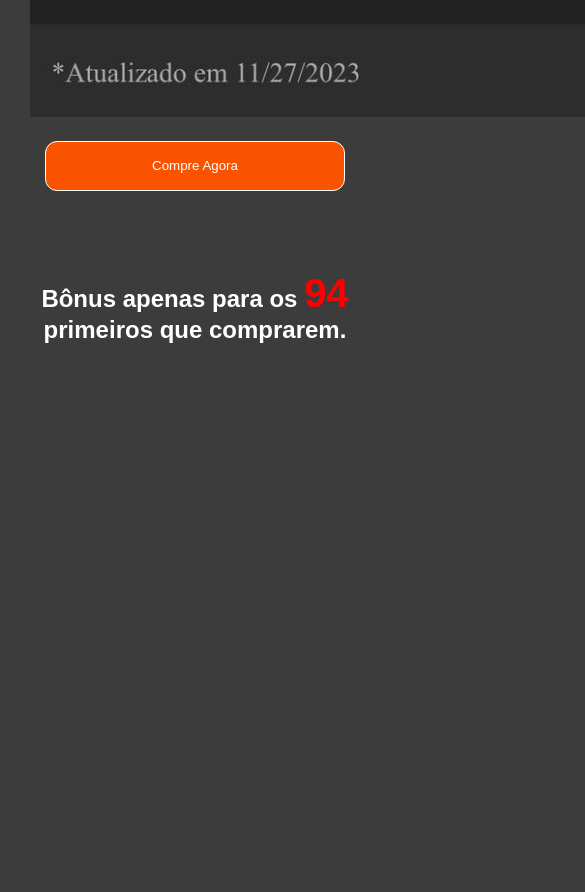
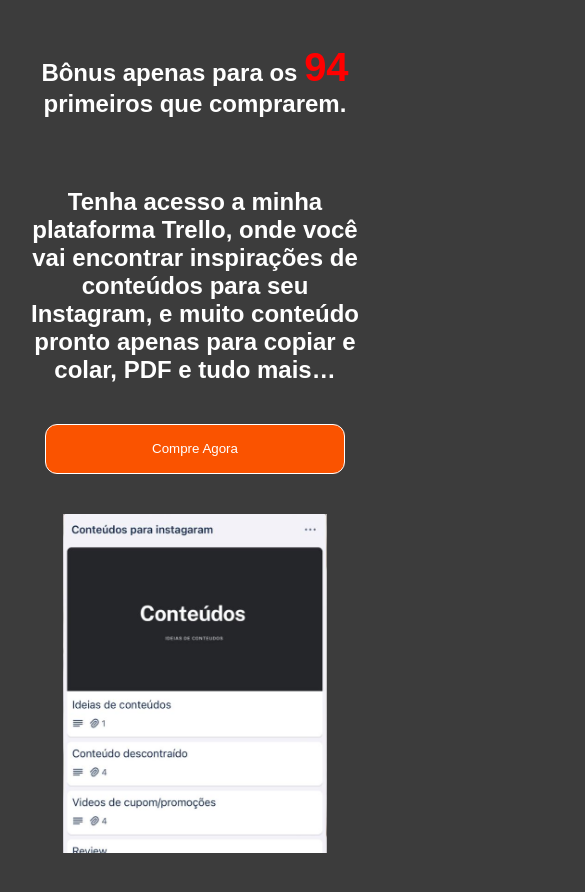
Before and after one commit to brenorusciolelli/lading_page_shein, a plain HTML site: page index.html in a window 390 px wide. Shown: the part 980-1872 px from the top of the page, 585 px wide, since content can reach past the window. Drawn offline with Linux system fonts and the light colour scheme.

Commit message:
responsividade no layout

```diff
--- a/index.html
+++ b/index.html
@@ -20,7 +20,7 @@
             <img src="./image/shein.JPG" alt="">
         </form>
         </div>
-        <div id="botao" style="padding-top: 20px">
+        <div id="imagem" style="padding-top: 20px">
             <a href="https://pay.kirvano.com/67ef3e4c-e9e7-4ccb-9f88-3133b1cffc3f" target="_blank">
                 <button type="button">Compre Agora</button>
             </a>
@@ -48,7 +48,9 @@
     </section>
 
     <section id="livre">
-        <h1 id="livre_h1">Venha ser livre</h1>
+        <div style="max-width: 100%">
+            <h1 id="livre_h1">Venha ser livre</h1>
+        </div>
         <div id="conteudo">
             <div id="texto">
                 <h1>O trabalho com a internet te dar a possibilidade de liberdade, aprenda como faturar muito criando conteúdo
--- a/styles.css
+++ b/styles.css
@@ -89,6 +89,7 @@ button:hover {
 
 #imagem {
     flex: 1; /* Ocupa todo o espaço disponível */
+    max-width: 100% !important;
 }
 
 #livre_h1 {
@@ -96,3 +97,24 @@ button:hover {
     font-weight: 900;
     padding: 30px 0px 30px 0px;
 }
+
+@media only screen and (max-width: 600px) {
+    /* Estilos específicos para telas menores que 600px de largura (exemplo: celulares) */
+    #conteudo {
+        flex-direction: column; /* Empilha os elementos verticalmente */
+        text-align: center; /* Centraliza o texto */
+        margin: auto !important;
+    }
+
+    #texto, #imagem, #botao {
+        margin-bottom: 20px; /* Adiciona espaço entre os elementos */
+        padding-right: 0 !important; /* Adiciona um espaço entre o texto e a imagem */
+    }
+    #imagemBotao img {
+        max-width: 80%; /* Reduz o tamanho da imagem para 80% da largura do contêiner pai em telas menores que 600px */
+    }
+
+    #imagem img {
+        max-width: 80%; /* Reduz o tamanho da imagem para 80% da largura do contêiner pai em telas menores que 600px */
+    }
+}
```
